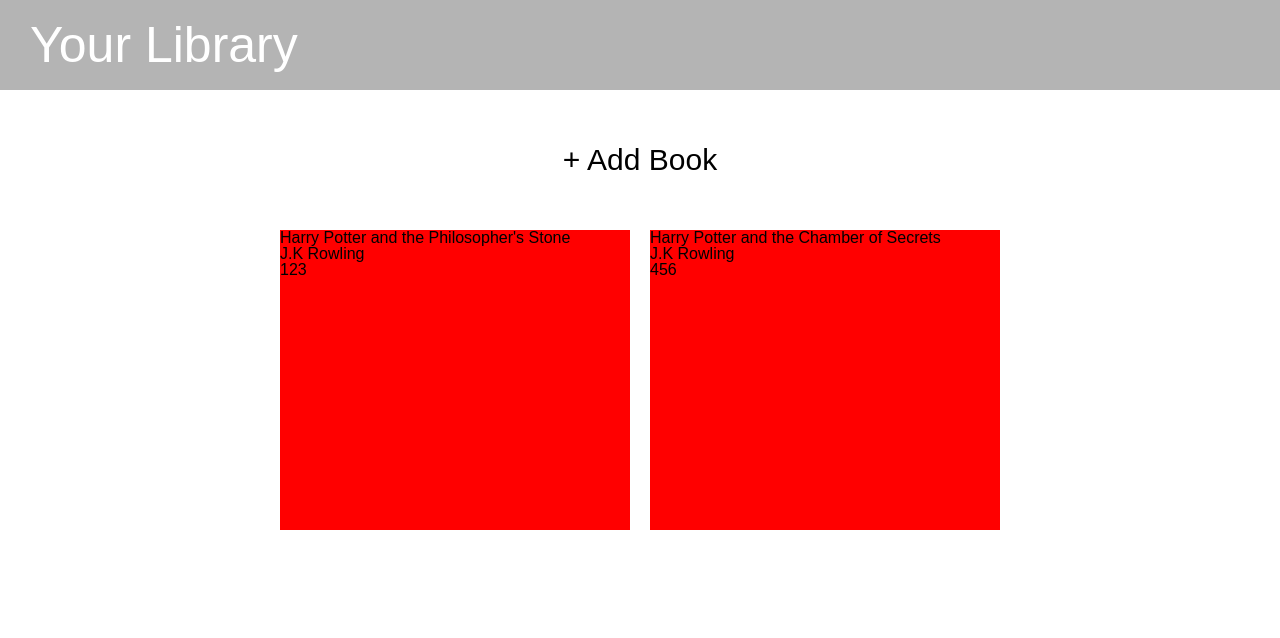
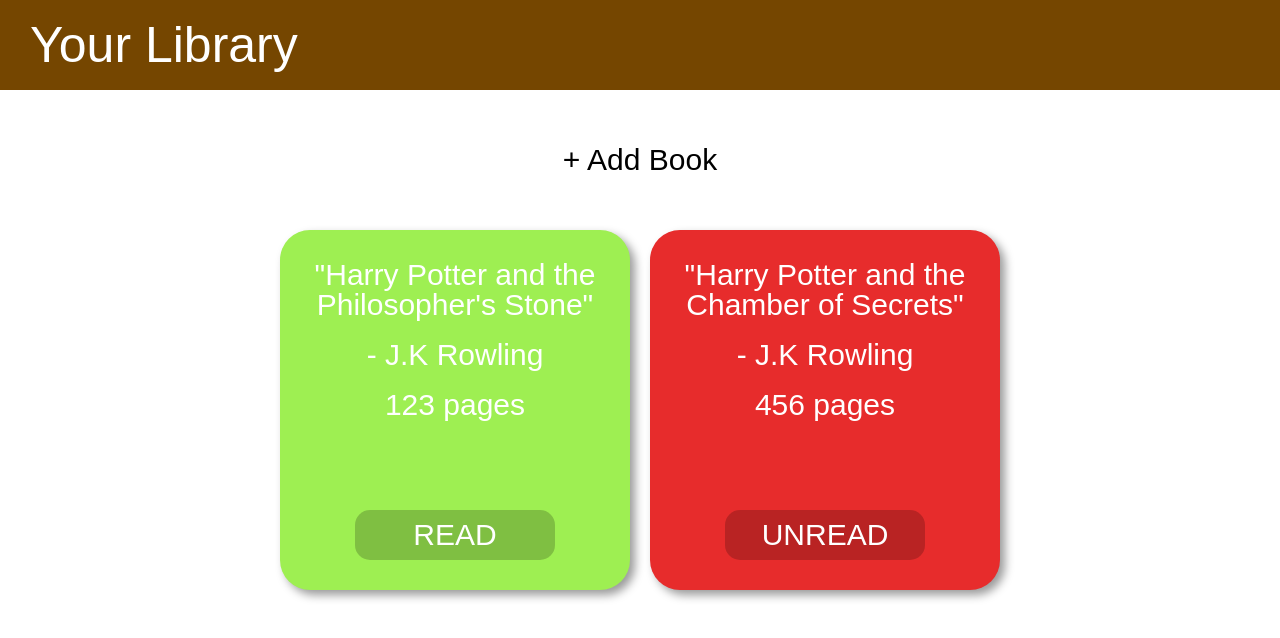
Before and after one commit to hamzahuda/library, a plain HTML site: page index.html in a window 1280 px wide. Drawn offline with Linux system fonts and the light colour scheme; a web font is replaced by a local one.

Commit message:
Style books in library

```diff
--- a/css/style.css
+++ b/css/style.css
@@ -6,7 +6,7 @@ body {
 }
 
 header {
-    background-color: rgb(180, 180, 180);
+    background-color: rgb(117, 70, 0);
     color: white;
     font-size: 50px;
     display: flex;
@@ -51,8 +51,33 @@ main {
 
 .book {
     align-self: center;
-    background-color: red;
+    border-radius: 30px;
+    color: white;
+    display: flex;
+    flex-direction: column;
+    gap: 20px;
+    font-size: 30px;
+    padding: 30px;
+    text-align: center;
     height: 300px;
+    box-shadow: 5px 5px 10px rgba(0, 0, 0, 0.4);
+}
+
+.read {
+    background-color: rgba(0, 0, 0, 0.2);
+    border-radius: 15px;
+    height: 50px;
+    width: 200px;
+    display: flex;
+    flex-direction: column;
+    align-self: center;
+    margin-top: auto;
+    justify-content: center;
+}
+
+.read:hover {
+    background-color: rgba(0, 0, 0, 0.3);
+    cursor: pointer;
 }
 
 /* Add Book Form Styling */
--- a/index.html
+++ b/index.html
@@ -25,19 +25,19 @@
                 <span id="close-modal">&#10060;</span>
                 <div>
                     <label for="newTitle">Title</label>
-                    <input type="text" id="newTitle" name="title" class="title">
+                    <input type="text" id="newTitle" name="title">
                 </div>
                 <div>
                     <label for="newAuthor">Author</label>
-                    <input type="text" id="newAuthor" name="author" class="author">
+                    <input type="text" id="newAuthor" name="author">
                 </div>
                 <div>
                     <label for="newPages">Pages</label>
-                    <input type="number" id="newPages" name="pages" class="pages" min="0">
+                    <input type="number" id="newPages" name="pages" min="0">
                 </div>
                 <div>
                     <label for="newRead">Read Status</label>
-                    <input type="checkbox" id="newRead" name="read" class="read">
+                    <input type="checkbox" id="newRead" name="read">
                 </div>
                 <button id="confirmBook" type="submit">Add Book</button>
             </form>
--- a/js/script.js
+++ b/js/script.js
@@ -30,18 +30,29 @@ function displayBooks() {
         const title = document.createElement("div");
         const author = document.createElement("div");
         const pages = document.createElement("div");
+        const read = document.createElement("div");
 
         title.classList.add("title");
         author.classList.add("author");
         pages.classList.add("pages");
+        read.classList.add("read");
 
-        title.textContent = book.title;
-        author.textContent = book.author;
-        pages.textContent = book.pages;
+        title.textContent = `"${book.title}"`;
+        author.textContent = `- ${book.author}`;
+        pages.textContent = `${book.pages} pages`;
 
         curBook.appendChild(title);
         curBook.appendChild(author);
         curBook.appendChild(pages);
+
+        if (book.read) {
+            curBook.style.backgroundColor = "#9eef52";
+            read.textContent = "READ";
+        } else {
+            curBook.style.backgroundColor = "#e72c2c";
+            read.textContent = "UNREAD";
+        }
+        curBook.appendChild(read);
 
         booksArea.appendChild(curBook);
     });
```
